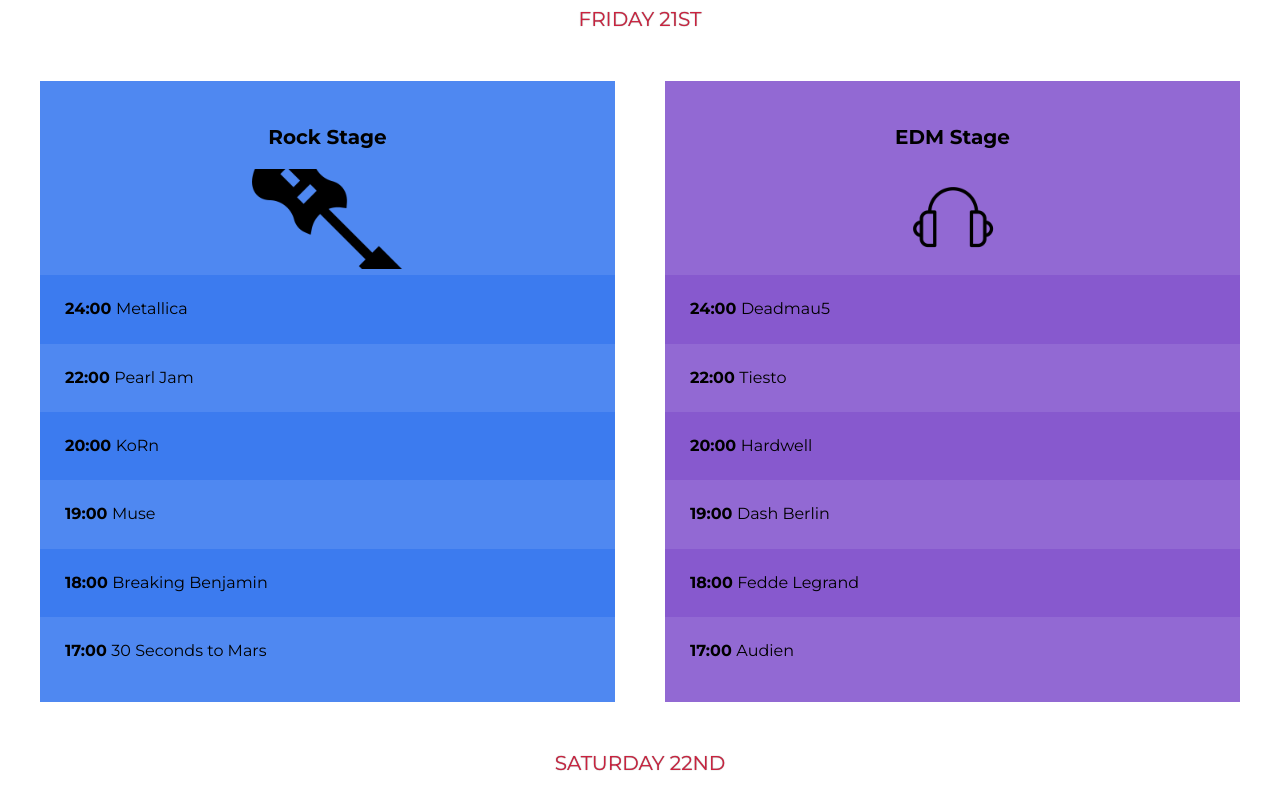
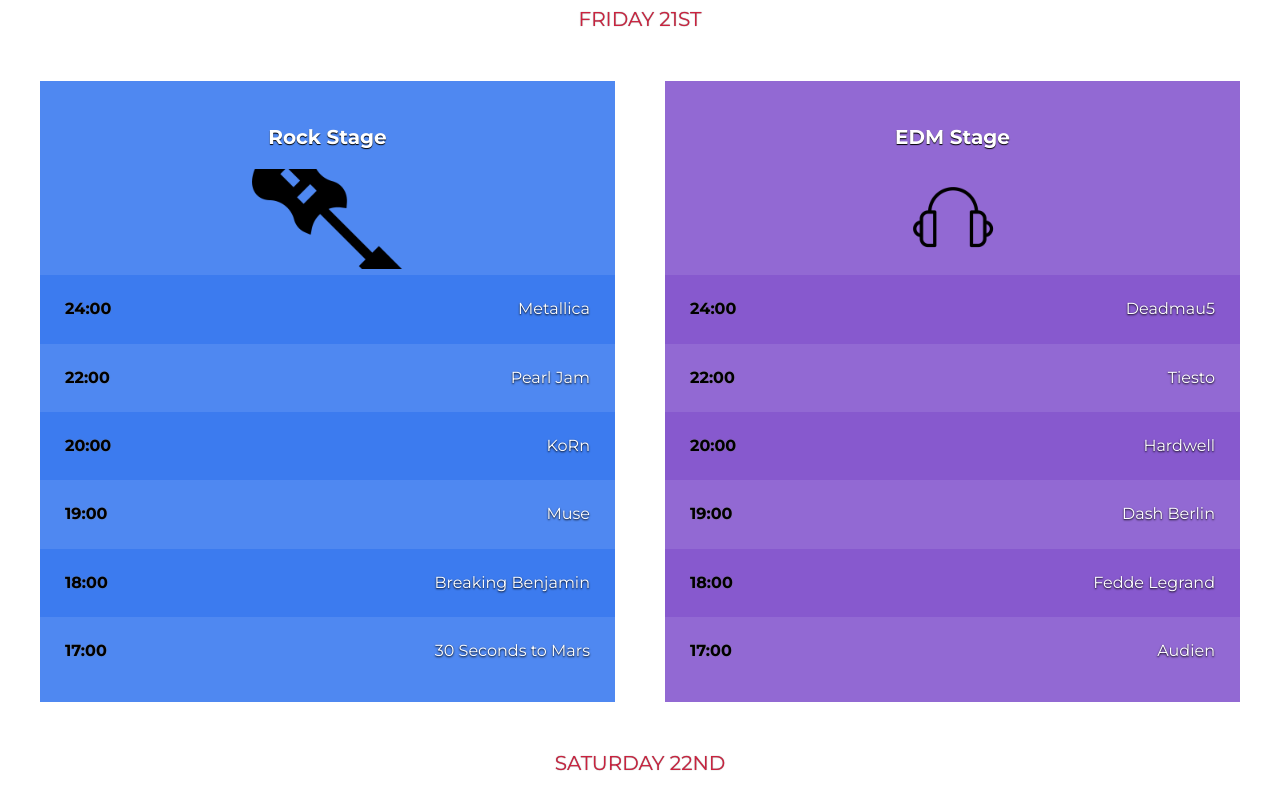
Before and after one commit to AdolfoPastelin/Music-Fest, a website: page index.html in a window 1280 px wide. Shown: the part 1260-2060 px from the top of the page. Drawn offline with nearby package versions, Linux system fonts and the light colour scheme; files that its build step writes are made by us from their sources; files whose address does not match are found by name.

Commit message:
Modificaciones en el lineup y en el calendario de eventos.

```diff
--- a/src/scss/layout/_lineup.scss
+++ b/src/scss/layout/_lineup.scss
@@ -17,6 +17,8 @@
 	}
 
 	.lineup__escenarios {
+		width: 100%;
+
 		@include tablet {
 			@include gridTemplate(2, $separacion);
 		}
@@ -26,9 +28,10 @@
 		}
 
 		.lineup__escenario__nombre {
-			color: $negro;
+			color: $blanco;
 			font-size: 2rem;
 			font-weight: $bold;
+			text-shadow: $sombraTitulo2;
 
 			&::after {
 				content: '';
@@ -64,9 +67,14 @@
 	li {
 		padding: $separacion / 2;
 		font-weight: $bold;
+		display: flex;
+		justify-content: space-between;
+		text-shadow: $sombraTitulo3;
 
 		span {
 			font-weight: $regular;
+			color: $blanco;
+			text-shadow: $sombraTitulo1;
 		}
 	}
 }
```
